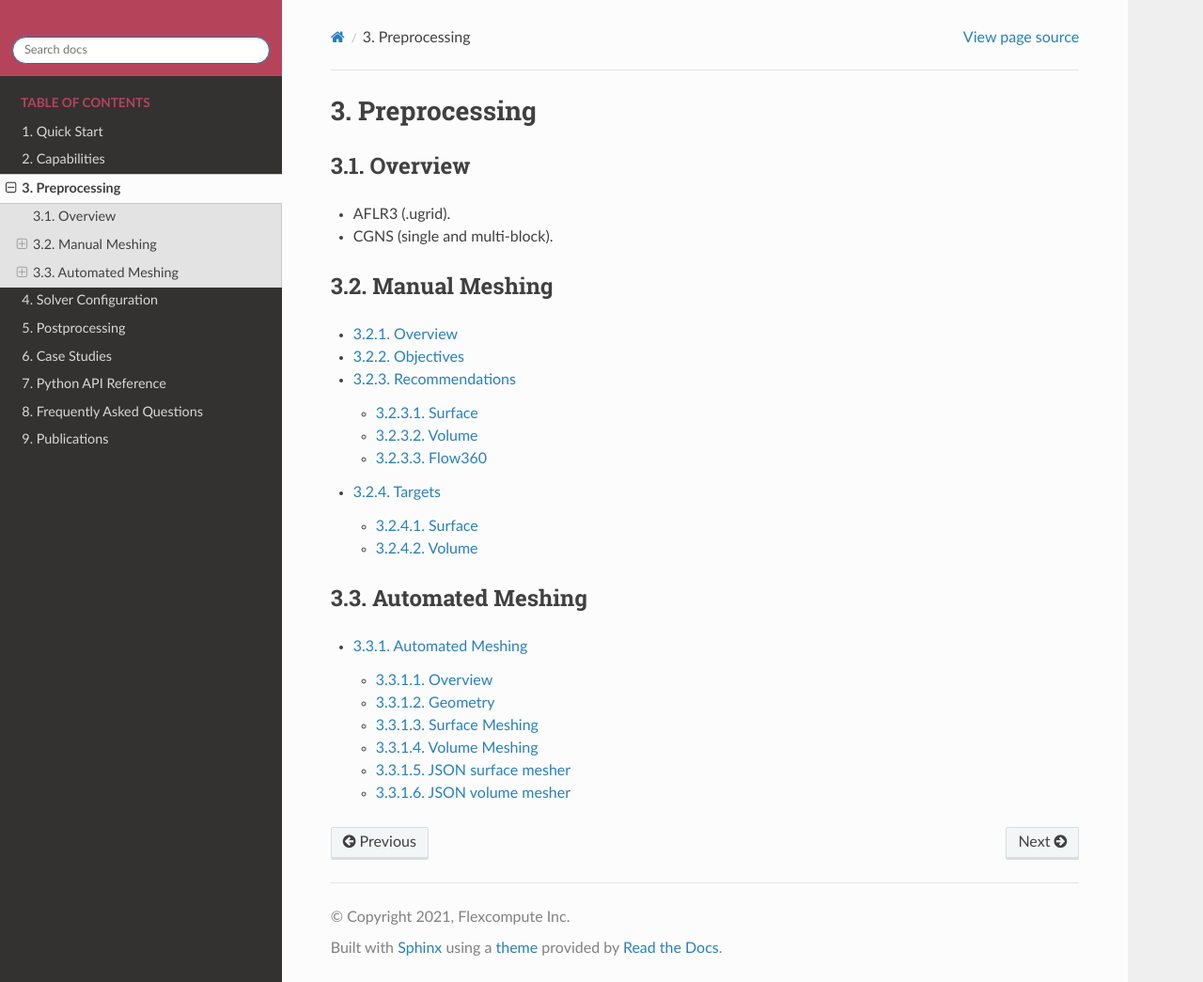
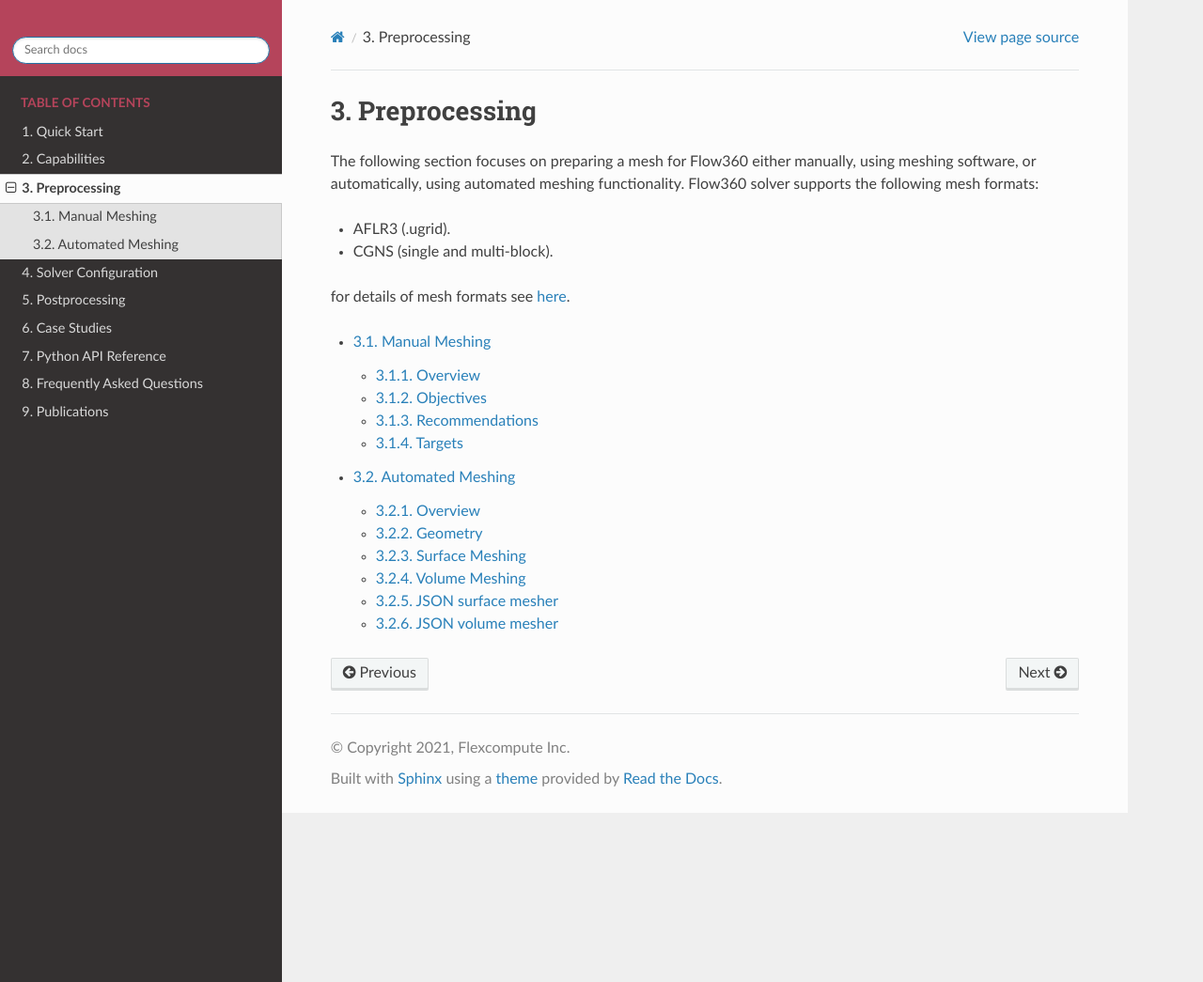
Before and after one commit to flexcompute-readthedocs/Flow360Documentation, a Sphinx documentation site: the page built from docs/source/preprocessing/preprocessing.rst, in a window 1280 px wide and 1045 px high. Shown: the whole window at 94% size. Built offline with Sphinx 7.4.7 and the Read the Docs theme 2.0.0, drawn with Linux system fonts in a browser that asks for light colours.

Commit message:
rearranged preprocessing section

```diff
--- a/docs/source/preprocessing/manualMeshing.rst
+++ b/docs/source/preprocessing/manualMeshing.rst
@@ -1,4 +1,7 @@
 .. _manualMeshing:
+
+Manual Meshing
+**************
 
 Overview
 ========
@@ -141,16 +146,16 @@
 -   Flow360 accepts CGNS or UGRID mesh formats, typically exported from meshing software
 
     -   CGNS single- and multi-block (multiple fluid domains) are allowable
-    -   UGRID (AFRL3) big-\  (\ *.b8.ugrid) and little-\  (\ *.lb8.ugrid) endianness are allowable
+    -   UGRID (AFRL3) big-\  (\*.b8.ugrid) and little-\  (\*.lb8.ugrid) endianness are allowable
 
         -   Endianness **must** be specified during upload to Flow360 if not defined via mesh filename
 
-    -   *.gz or *.bz2 compressions are allowable
+    -   \*.gz or \*.bz2 compressions are allowable
     -   Mesh filename cannot have spaces
 
 -   UGRID considerations:
 
-    -   UGRID exports with an associated *.mapbc file may be used for no-slip wall boundary definition
+    -   UGRID exports with an associated \*.mapbc file may be used for no-slip wall boundary definition
 
         -   See flow360client.noSlipWallsFromMapbc() in :ref:`Python API Reference<api>`
 
--- a/docs/source/preprocessing/preprocessing.rst
+++ b/docs/source/preprocessing/preprocessing.rst
@@ -3,24 +3,15 @@
 Preprocessing
 =============
 
-Overview
---------
+The following section focuses on preparing a mesh for Flow360 either manually, using meshing software, or automatically, using automated meshing functionality. Flow360 solver supports the following mesh formats:
 
 - AFLR3 (.ugrid).
 - CGNS (single and multi-block).
 
-Manual Meshing
---------------
+for details of mesh formats see :ref:`here<manualMeshingFlow360Section>`.
 
 .. toctree::
     :maxdepth: 2
 
     manualMeshing
-
-Automated Meshing
------------------
-
-.. toctree::
-    :maxdepth: 2
-
     automatedMeshing
```
Also changed, not shown: other parts of docs/source/preprocessing/manualMeshing.rst (+2 -0 lines).
